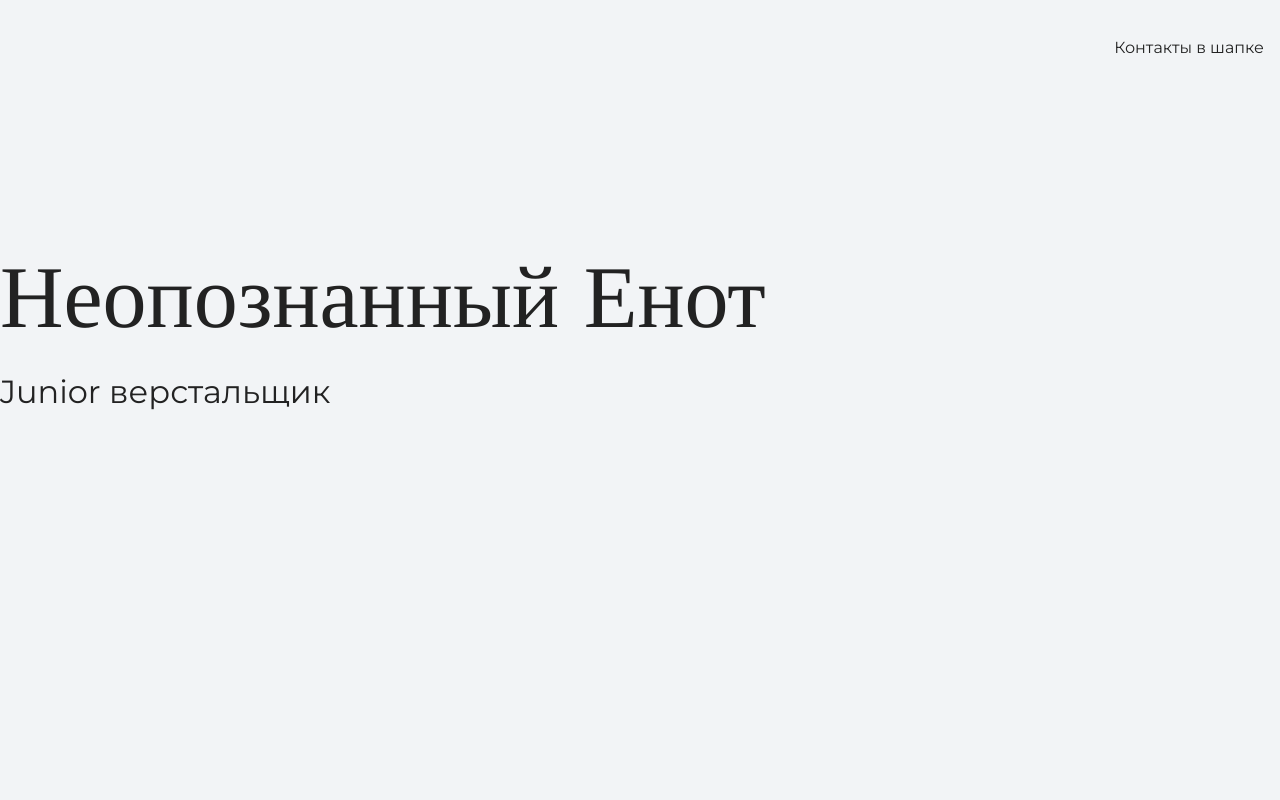
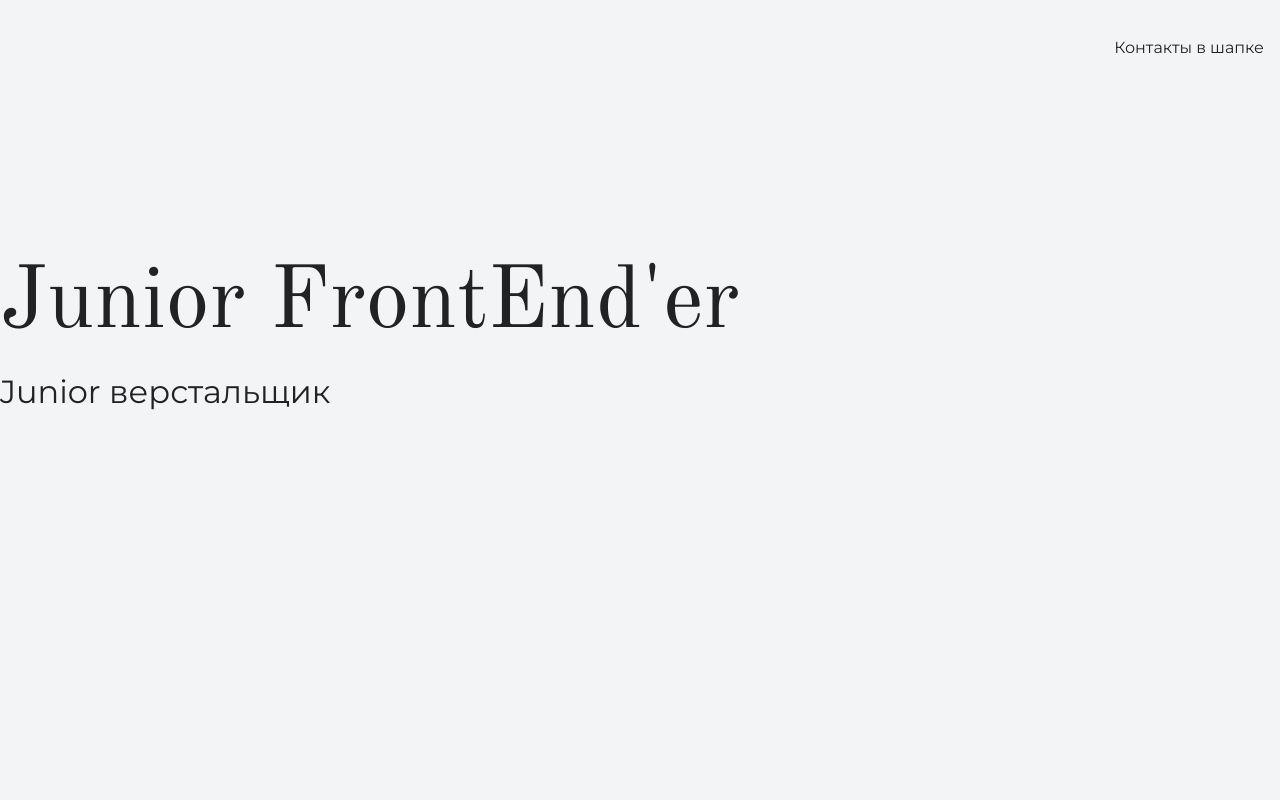
Before and after one commit to JuniorFront1End/my-site, a plain HTML site: page index.html in a window 1280 px wide. Shown: the top 800 px of the page. Drawn offline with nearby package versions, Linux system fonts and the light colour scheme.

Commit message:
Add files via upload

```diff
--- a/index.html
+++ b/index.html
@@ -15,7 +15,7 @@
     </header>
 
     <section class="hero-image">
-      <h1 class="heading">Неопознанный Енот</h1>
+      <h1 class="heading">Junior FrontEnd'er</h1>
       <p>Junior верстальщик</p>
     </section>
 
```
